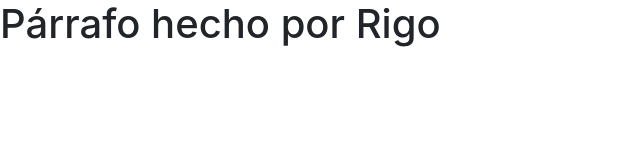
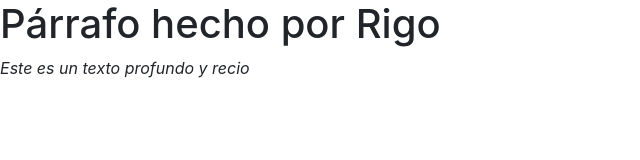
Before and after one commit to AlexMiranda7/ejemplo-git, a plain HTML site: page index.html in a window 1280 px wide. Shown: the whole page, without its empty margins (0-640 px from the left). Drawn offline with nearby package versions, Linux system fonts and the light colour scheme.

Commit message:
Agregando Cite
Aqui se agrego un cite para demostración

Co-Authored-By: Rigoberto Villalta <40904876+Rigo-Villalta@users.noreply.github.com>

```diff
--- a/index.html
+++ b/index.html
@@ -13,6 +13,8 @@
   <body>
     <h1>Párrafo hecho por Rigo</h1>
 
+      <cite>Este es un texto profundo y recio</cite>
+
     <!-- Optional JavaScript -->
     <!-- jQuery first, then Popper.js, then Bootstrap JS -->
     <script src="https://code.jquery.com/jquery-3.4.1.slim.min.js" integrity="sha384-J6qa4849blE2+poT4WnyKhv5vZF5SrPo0iEjwBvKU7imGFAV0wwj1yYfoRSJoZ+n" crossorigin="anonymous"></script>
```
